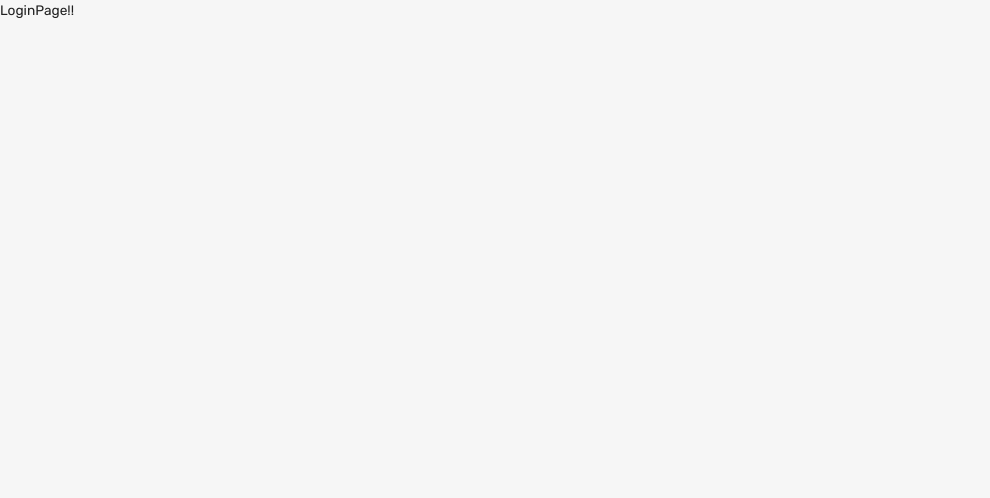
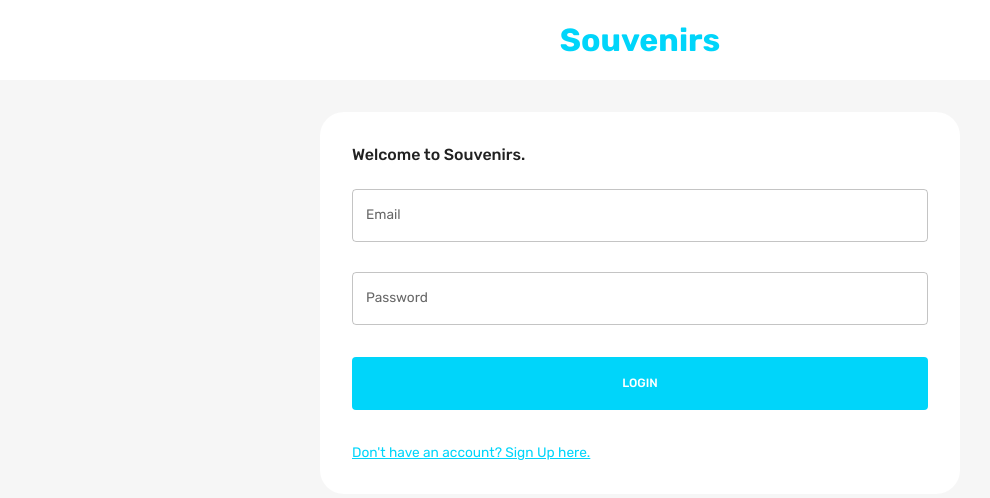
Before and after one commit to PvNagh/souvenirs, a React (Create React App) app in the folder client/: page / in a window 1280 px wide. Shown: the top 498 px of the page, without its empty margins (0-990 px from the left). Built offline with nearby package versions, Linux system fonts and the light colour scheme.

Commit message:
login-signup-feature-added

```diff
--- a/client/src/App.js
+++ b/client/src/App.js
@@ -16,6 +16,7 @@
 function App() {
     const mode = useSelector((state) => state.mode);
     const theme = useMemo(() => createTheme(themeSettings(mode)), [mode]);
+    const isAuth = Boolean(useSelector((state) => state.token));
 
     return (
         <div className="app">
@@ -24,8 +25,14 @@
                     <CssBaseline />
                     <Routes>
                         <Route path="/" element={<LoginPage />} />
-                        <Route path="/home" element={<HomePage />} />
-                        <Route path="/profile/:userId" element={<ProfilePage />} />
+                        <Route
+                            path="/home"
+                            element={isAuth ? <HomePage /> : <Navigate to="/" />}
+                        />
+                        <Route
+                            path="/profile/:userId"
+                            element={isAuth ? <ProfilePage /> : <Navigate to="/" />}
+                        />
                     </Routes>
                 </ThemeProvider>
             </BrowserRouter>
--- a/client/src/components/FlexBetween.jsx
+++ b/client/src/components/FlexBetween.jsx
@@ -1,6 +1,7 @@
 import { Box } from "@mui/material";
 import { styled } from "@mui/system";
 
+//resuable content
 const FlexBetween = styled(Box)({
   display: "flex",
   justifyContent: "space-between",
--- a/client/src/scenes/homePage/index.jsx
+++ b/client/src/scenes/homePage/index.jsx
@@ -1,5 +1,9 @@
-const HomePage =()=>{
-    return <div>HomePage!!</div>
+import { Box } from "@mui/material";
+import Navbar from "scenes/navbar";
+const HomePage = () => {
+    return (<Box>
+        <Navbar />
+    </Box>);
 }
 
 export default HomePage;
--- /dev/null
+++ b/client/src/scenes/loginPage/Form.jsx
@@ -0,0 +1,275 @@
+import { useState } from "react";
+import {
+  Box,
+  Button,
+  TextField,
+  useMediaQuery,
+  Typography,
+  useTheme,
+} from "@mui/material";
+import EditOutlinedIcon from "@mui/icons-material/EditOutlined";
+import { Formik } from "formik";
+import * as yup from "yup";
+import { useNavigate } from "react-router-dom";
+import { useDispatch } from "react-redux";
+import { setLogin } from "state";
+import Dropzone from "react-dropzone";
+import FlexBetween from "components/FlexBetween";
+
+const registerSchema = yup.object().shape({
+  firstName: yup.string().required("required"),
+  lastName: yup.string().required("required"),
+  email: yup.string().email("invalid email").required("required"),
+  password: yup.string().required("required"),
+  location: yup.string().required("required"),
+  occupation: yup.string().required("required"),
+  picture: yup.string().required("required"),
+});
+
+const loginSchema = yup.object().shape({
+  email: yup.string().email("invalid email").required("required"),
+  password: yup.string().required("required"),
+});
+
+const initialValuesRegister = {
+  firstName: "",
+  lastName: "",
+  email: "",
+  password: "",
+  location: "",
+  occupation: "",
+  picture: "",
+};
+
+const initialValuesLogin = {
+  email: "",
+  password: "",
+};
+
+const Form = () => {
+  const [pageType, setPageType] = useState("login");
+  const { palette } = useTheme();
+  const dispatch = useDispatch();
+  const navigate = useNavigate();
+  const isNonMobile = useMediaQuery("(min-width:600px)");
+  const isLogin = pageType === "login";
+  const isRegister = pageType === "register";
+
+  const register = async (values, onSubmitProps) => {
+    // this allows us to send form info with image
+    const formData = new FormData();
+    for (let value in values) {
+      formData.append(value, values[value]);
+    }
+    formData.append("picturePath", values.picture.name);
+
+    const savedUserResponse = await fetch(
+      "http://localhost:3001/auth/register",
+      {
+        method: "POST",
+        body: formData,
+      }
+    );
+    const savedUser = await savedUserResponse.json();
+    onSubmitProps.resetForm();
+
+    if (savedUser) {
+      setPageType("login");
+    }
+  };
+
+  const login = async (values, onSubmitProps) => {
+    const loggedInResponse = await fetch("http://localhost:3001/auth/login", {
+      method: "POST",
+      headers: { "Content-Type": "application/json" },
+      body: JSON.stringify(values),
+    });
+    const loggedIn = await loggedInResponse.json();
+    onSubmitProps.resetForm();
+    if (loggedIn) {
+      dispatch(
+        setLogin({
+          user: loggedIn.user,
+          token: loggedIn.token,
+        })
+      );
+      navigate("/home");
+    }
+  };
+
+  const handleFormSubmit = async (values, onSubmitProps) => {
+    if (isLogin) await login(values, onSubmitProps);
+    if (isRegister) await register(values, onSubmitProps);
+  };
+
+  return (
+    <Formik
+      onSubmit={handleFormSubmit}
+      initialValues={isLogin ? initialValuesLogin : initialValuesRegister}
+      validationSchema={isLogin ? loginSchema : registerSchema}
+    >
+      {({
+        values,
+        errors,
+        touched,
+        handleBlur,
+        handleChange,
+        handleSubmit,
+        setFieldValue,
+        resetForm,
+      }) => (
+        <form onSubmit={handleSubmit}>
+          <Box
+            display="grid"
+            gap="30px"
+            gridTemplateColumns="repeat(4, minmax(0, 1fr))"
+            sx={{
+              "& > div": { gridColumn: isNonMobile ? undefined : "span 4" },
+            }}
+          >
+            {isRegister && (
+              <>
+                <TextField
+                  label="First Name"
+                  onBlur={handleBlur}
+                  onChange={handleChange}
+                  value={values.firstName}
+                  name="firstName"
+                  error={
+                    Boolean(touched.firstName) && Boolean(errors.firstName)
+                  }
+                  helperText={touched.firstName && errors.firstName}
+                  sx={{ gridColumn: "span 2" }}
+                />
+                <TextField
+                  label="Last Name"
+                  onBlur={handleBlur}
+                  onChange={handleChange}
+                  value={values.lastName}
+                  name="lastName"
+                  error={Boolean(touched.lastName) && Boolean(errors.lastName)}
+                  helperText={touched.lastName && errors.lastName}
+                  sx={{ gridColumn: "span 2" }}
+                />
+                <TextField
+                  label="Location"
+                  onBlur={handleBlur}
+                  onChange={handleChange}
+                  value={values.location}
+                  name="location"
+                  error={Boolean(touched.location) && Boolean(errors.location)}
+                  helperText={touched.location && errors.location}
+                  sx={{ gridColumn: "span 4" }}
+                />
+                <TextField
+                  label="Occupation"
+                  onBlur={handleBlur}
+                  onChange={handleChange}
+                  value={values.occupation}
+                  name="occupation"
+                  error={
+                    Boolean(touched.occupation) && Boolean(errors.occupation)
+                  }
+                  helperText={touched.occupation && errors.occupation}
+                  sx={{ gridColumn: "span 4" }}
+                />
+                <Box
+                  gridColumn="span 4"
+                  border={`1px solid ${palette.neutral.medium}`}
+                  borderRadius="5px"
+                  p="1rem"
+                >
+                  <Dropzone
+                    acceptedFiles=".jpg,.jpeg,.png"
+                    multiple={false}
+                    onDrop={(acceptedFiles) =>
+                      setFieldValue("picture", acceptedFiles[0])
+                    }
+                  >
+                    {({ getRootProps, getInputProps }) => (
+                      <Box
+                        {...getRootProps()}
+                        border={`2px dashed ${palette.primary.main}`}
+                        p="1rem"
+                        sx={{ "&:hover": { cursor: "pointer" } }}
+                      >
+                        <input {...getInputProps()} />
+                        {!values.picture ? (
+                          <p>Add Picture Here</p>
+                        ) : (
+                          <FlexBetween>
+                            <Typography>{values.picture.name}</Typography>
+                            <EditOutlinedIcon />
+                          </FlexBetween>
+                        )}
+                      </Box>
+                    )}
+                  </Dropzone>
+                </Box>
+              </>
+            )}
+
+            <TextField
+              label="Email"
+              onBlur={handleBlur}
+              onChange={handleChange}
+              value={values.email}
+              name="email"
+              error={Boolean(touched.email) && Boolean(errors.email)}
+              helperText={touched.email && errors.email}
+              sx={{ gridColumn: "span 4" }}
+            />
+            <TextField
+              label="Password"
+              type="password"
+              onBlur={handleBlur}
+              onChange={handleChange}
+              value={values.password}
+              name="password"
+              error={Boolean(touched.password) && Boolean(errors.password)}
+              helperText={touched.password && errors.password}
+              sx={{ gridColumn: "span 4" }}
+            />
+          </Box>
+
+          {/* BUTTONS */}
+          <Box>
+            <Button
+              fullWidth
+              type="submit"
+              sx={{
+                m: "2rem 0",
+                p: "1rem",
+                backgroundColor: palette.primary.main,
+                color: palette.background.alt,
+                "&:hover": { color: palette.primary.main },
+              }}
+            >
+              {isLogin ? "LOGIN" : "REGISTER"}
+            </Button>
+            <Typography
+              onClick={() => {
+                setPageType(isLogin ? "register" : "login");
+                resetForm();
+              }}
+              sx={{
+                textDecoration: "underline",
+                color: palette.primary.main,
+                "&:hover": {
+                  cursor: "pointer",
+                  color: palette.primary.light,
+                },
+              }}
+            >
+              {isLogin
+                ? "Don't have an account? Sign Up here."
+                : "Already have an account? Login here."}
+            </Typography>
+          </Box>
+        </form>
+      )}
+    </Formik>
+  );
+};
+
+export default Form;
--- a/client/src/scenes/loginPage/index.jsx
+++ b/client/src/scenes/loginPage/index.jsx
@@ -1,5 +1,36 @@
-const LoginPage =()=>{
-    return <div>LoginPage!!</div>
-}
+import { Box, Typography, useTheme, useMediaQuery } from "@mui/material";
+import Form from "./Form";
+
+const LoginPage = () => {
+  const theme = useTheme();
+  const isNonMobileScreens = useMediaQuery("(min-width: 1000px)");
+  return (
+    <Box>
+      <Box
+        width="100%"
+        backgroundColor={theme.palette.background.alt}
+        p="1rem 6%"
+        textAlign="center"
+      >
+        <Typography fontWeight="bold" fontSize="32px" color="primary">
+          Souvenirs
+        </Typography>
+      </Box>
+
+      <Box
+        width={isNonMobileScreens ? "50%" : "90%"}
+        p="2rem"
+        m="2rem auto"
+        borderRadius="1.5rem"
+        backgroundColor={theme.palette.background.alt}
+      >
+        <Typography fontWeight="500" variant="h5" sx={{ mb: "1.5rem" }}>
+          Welcome to Souvenirs.
+        </Typography>
+        <Form />
+      </Box>
+    </Box>
+  );
+};
 
 export default LoginPage;
--- a/client/src/scenes/navbar/index.jsx
+++ b/client/src/scenes/navbar/index.jsx
@@ -36,7 +36,7 @@
   const background = theme.palette.background.default;
   const alt = theme.palette.background.alt;
 
-  const fullName = "Ayush Trivedi";
+  const fullName = `${user.firstName} ${user.lastName}`;
 
   return (
     <FlexBetween padding="1rem 6%" backgroundColor={alt}>
```
Also changed, not shown: 2 other files (tests, documents, lock files or other folders).
